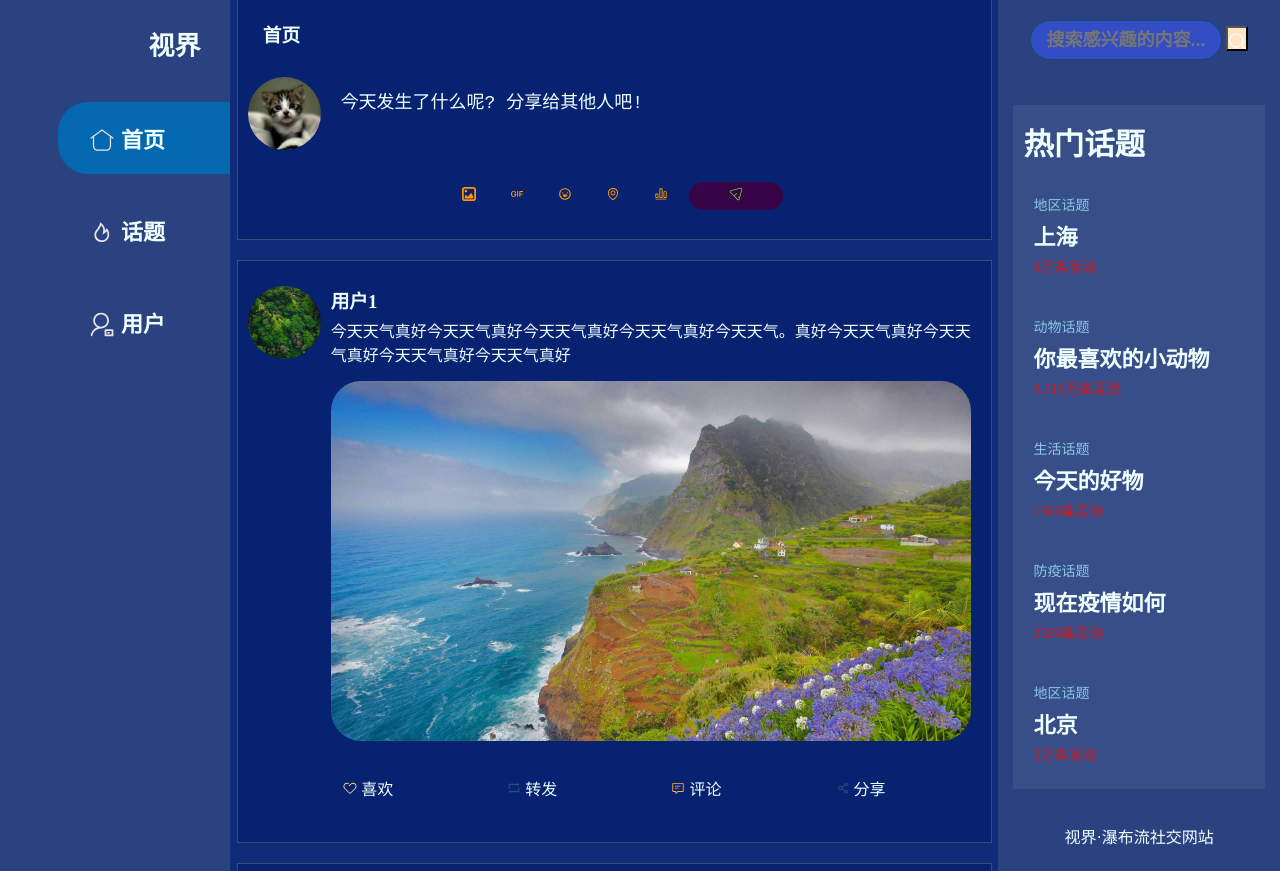
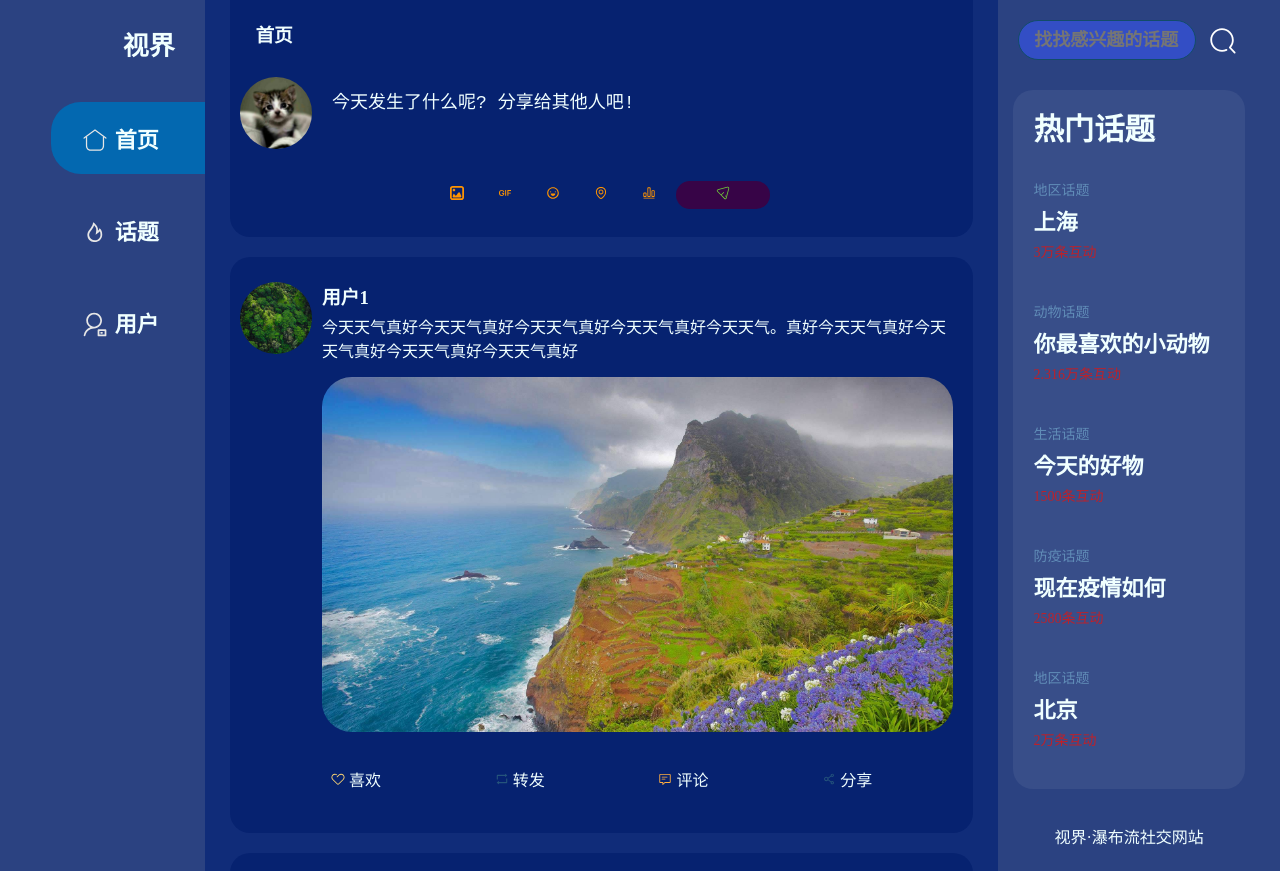
Before and after one commit to KrisHugo/Vision, a plain HTML site: page index.html in a window 1280 px wide. Shown: the top 871 px of the page. Drawn offline with Linux system fonts and the light colour scheme.

Commit message:
update index.html

```diff
--- a/css/mid-group.css
+++ b/css/mid-group.css
@@ -14,8 +14,8 @@
 
 .mid-group .mid-header{
     width: 100%;
-    border-left: 1px solid;
-    border-right: 1px solid;
+    /* border-left: 1px solid;
+    border-right: 1px solid; */
     border-color: rgb(124, 116, 116, 0.5);
     background-color: #062270;
     padding-top: 20px;
@@ -36,11 +36,13 @@
     padding: 25px 0 5px 0px;
     margin-bottom: 20px;
     color: azure;
+    /* border-left: 1px solid;
+    border-right: 1px solid;
+    border-bottom: 1px solid; */
+    border-bottom-left-radius: 20px;
+    border-bottom-right-radius: 20px;
+    border-color: rgb(124, 116, 116,0.5);
 
-    border-left: 1px solid;
-    border-right: 1px solid;
-    border-bottom: 1px solid;
-    border-color: rgb(124, 116, 116,0.5);
 
 }
 
@@ -63,7 +65,6 @@
 .mid-group .input .block-foot li a{
     padding: 5px 15px;
 }
-
 .mid-group .input .block-foot li a.submit{
     padding: 5px 40px;
 }
@@ -71,14 +72,16 @@
 
 
 .mid-group .block{
-    border: 1px solid;
 
     background-color: #062270;
     width: 100%;
     min-height: 30px;
     padding: 20px 0;
+    margin: 20px 0;
+
+    /* border: 1px solid; */
     border-color: rgb(124, 116, 116,0.5);
-    margin: 20px 0;
+    border-radius: 20px;
 }
 
 .mid-group .block-main{
--- a/css/right-group.css
+++ b/css/right-group.css
@@ -1,15 +1,16 @@
 .right-group .trend-list {
     margin: 15px;
-    padding: 5px 0px;
-    /* border: 1px solid #989898; */
+    padding-top: 5px;
+    padding-bottom: 20px;
     background-color: #384e89;
-    /* border-radius: 5px; */
+    border-radius: 20px;
 }
 
 .right-group .trend-list .trend-heading {
     font-size: 26px;
     text-align: left;
     padding: 10px;
+    text-indent: 10px;
 }
 
 .right-group .trend-list .block {
@@ -21,12 +22,11 @@
 }
 
 .right-group .trend-list .block:hover{
-
     background-color: #425ca5;
 }
 
 .right-group .trend-list .block .trend-type {
-    color: #88c8e3;
+    color: #88c8e382;
 }
 
 .right-group .trend-list .block .trend-topic {
@@ -37,5 +37,5 @@
 }
 
 .right-group .trend-list .block .hot {
-    color: rgb(213, 25, 25);
+    color: rgba(213, 25, 25, 0.842);
 }
--- a/css/style.css
+++ b/css/style.css
@@ -29,20 +29,22 @@ button {
     background-color: #102c79;
 }
 .left-group, .right-group, .mid-group{
-    padding: 20px 0px;
+    padding-top: 20px;
+    padding-bottom: 20px;
 }
 .mid-group{
-    margin: 0 0.5%;
+    margin: 0 2%;
 }
 .left-group, .right-group{
     background-color: #2B4281;
     text-align: center;
 }
 .left-group{
-    width: 18%;
+    width: 16%;
 }
 .right-group{
     width: 22%;
+    padding-right: 20px;
 }
 .foot{
     position: relative;
--- a/css/utils.css
+++ b/css/utils.css
@@ -1,3 +1,8 @@
+.search{
+    width: 100%;
+    margin-bottom: 30px;
+}
+
 .search input[type=text] {
     width: 68%;
     height: 40px;
@@ -8,15 +13,23 @@
     font-weight: bold;
     background-color: rgb(51, 78, 197);
     padding: 0 15px 0 15px;
-    margin-bottom: 30px;
+    /* margin-bottom: 30px; */
+}
+
+.search button{
+    background:transparent;
+    border-style: none;
+    height: 40px;
+    width: 40px;
+    padding-top: 5px;
+    padding-left: 5px;
+    vertical-align: bottom;
 }
 
 .search svg {
-    position: relative;
-    top: 4px;
-    /* left: 20px; */
-    width: 18px;
-    height: 18px;
+    width: 30px;
+    height: 30px;
+
 }
 
 .filter {
--- a/index.html
+++ b/index.html
@@ -250,7 +250,7 @@
                 <!-- 搜索框 -->
                 <div class="search">
                     <form>
-                        <input type="text" placeholder="搜索感兴趣的内容..." />
+                        <input type="text" placeholder="找找感兴趣的话题" />
                         <button type="submit"> <svg t="1649733900070" class="icon" viewBox="0 0 1024 1024">
                                 <path
                                     d="M933.308465 890.723577l-146.767692-157.046802c59.488883-71.644737 92.202958-160.954809 92.202958-254.974136 0-220.566488-179.481767-400.048255-400.110677-400.048255-220.566488 0-400.048255 179.451068-400.048255 400.048255s179.481767 400.048255 400.078954 400.048255c57.796334-0.030699 113.530706-12.094456 165.633365-35.82288 15.479553-7.04751 22.312168-25.297153 15.264659-40.74703-7.04751-15.511275-25.38925-22.373567-40.74703-15.264659-44.101427 20.066011-91.249237 30.252001-140.181693 30.2827-186.652074 0-338.498434-151.845337-338.498434-338.498434 0-186.621375 151.845337-338.498434 338.498434-338.498434 186.682773 0 338.559832 151.845337 338.559832 338.498434 0 87.863117-33.514301 171.111123-94.326319 234.415914-11.786441 12.248975-11.387351 31.729655 0.830925 43.516096 0.923022 0.892323 2.12336 1.231037 3.170203 2.000564 0.830925 1.231037 1.261737 2.64627 2.308579 3.75451L888.346437 932.700621c6.03239 6.493901 14.248516 9.756201 22.465664 9.756201 7.53972 0 15.07944-2.739391 21.019733-8.309246C944.234305 922.606729 944.910711 903.126049 933.308465 890.723577z"
```
